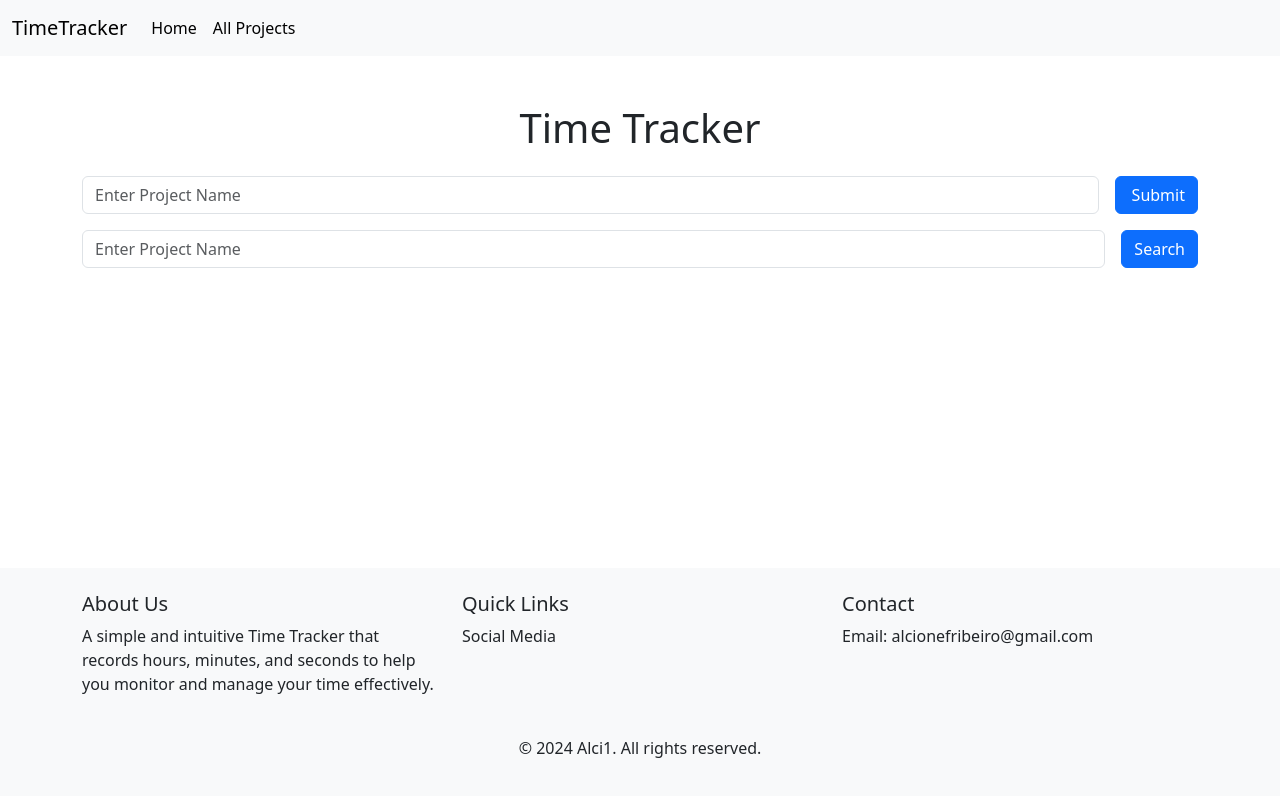
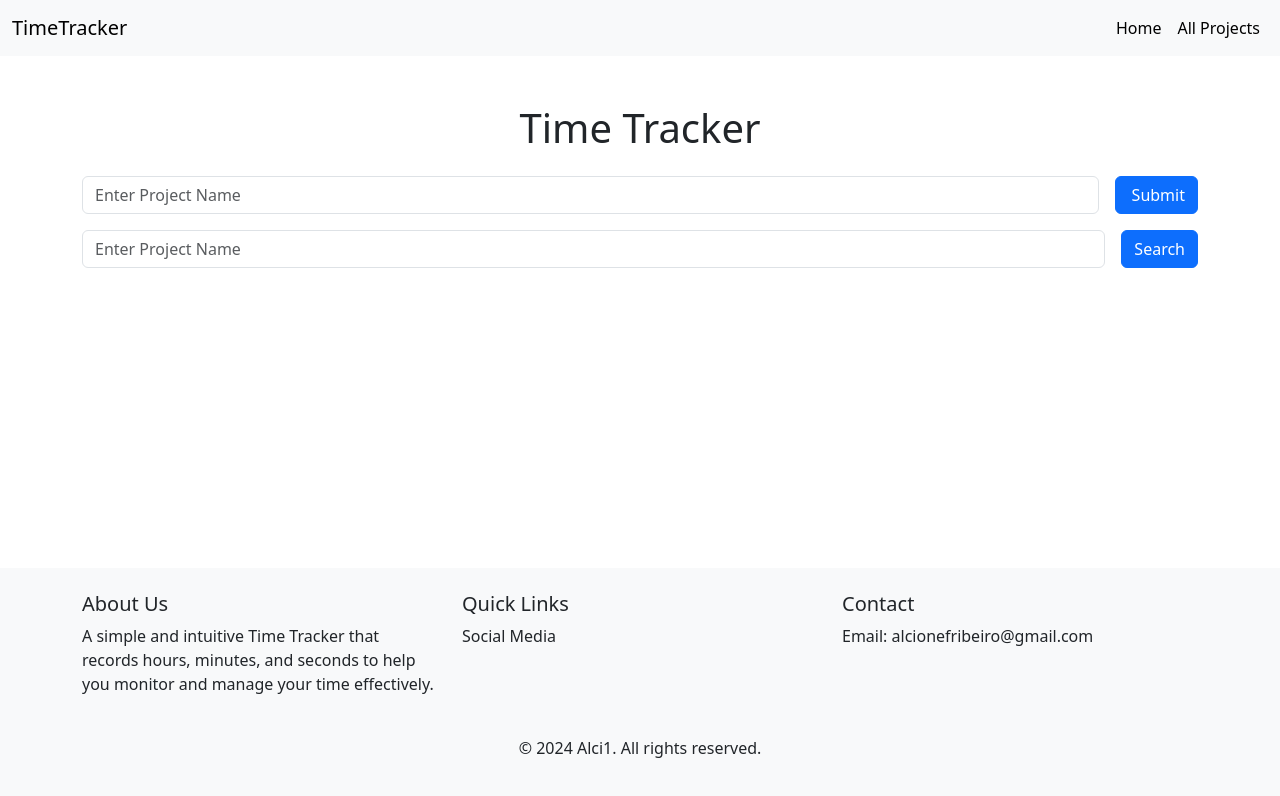
Before and after one commit to Acyony/Crochet-Time-Tracker, a Next.js app: page / in a window 1280 px wide. Shown: the top 796 px of the page. Built offline with nearby package versions, Linux system fonts and the light colour scheme.

Commit message:
add fixes issues navbar

```diff
--- a/src/shared/components/Navbar/Navbar.tsx
+++ b/src/shared/components/Navbar/Navbar.tsx
@@ -7,7 +7,7 @@ import Link from "next/link";
 export const NavbarComponent = () => {
 
     return (
-        <nav className="navbar navbar-expand-lg navbar-light bg-light  w-100">
+        <nav className="navbar navbar-expand-lg navbar-light bg-light w-100">
             <div className="container-fluid">
                 <a className="navbar-brand" href="#">TimeTracker</a>
                 <button
@@ -22,7 +22,7 @@ export const NavbarComponent = () => {
                     <span className="navbar-toggler-icon"></span>
                 </button>
                 <div className="collapse navbar-collapse" id="navbarNav">
-                    <ul className="navbar-nav">
+                    <ul className="navbar-nav ms-auto">
                         <li className="nav-item">
                             <Link href="/" className="nav-link active" aria-current="page">
                                 Home
@@ -38,6 +38,7 @@ export const NavbarComponent = () => {
             </div>
         </nav>
 
+
     )
 }
 
```
